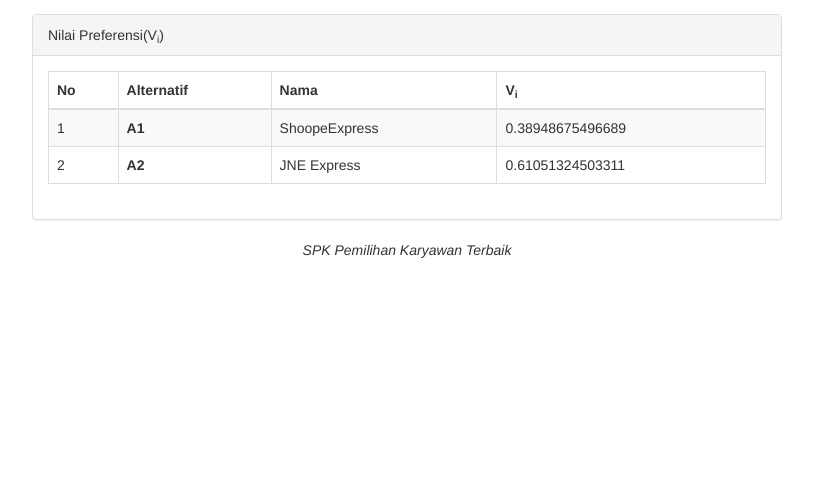
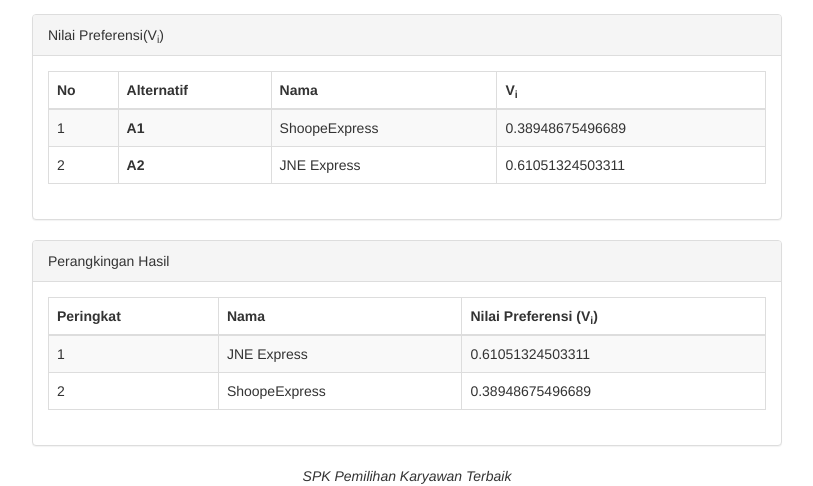
Before and after one commit to AhmadMDA/Topsis-eks, a PHP site: page /hastop.php in a window 1280 px wide. Shown: the part 1984-2470 px from the top of the page, without its empty margins (233-1046 px from the left). Before the commit the page ends 2242 px from the top, so only its background shows below. Run offline with PHP 8.4, Linux system fonts and the light colour scheme; data comes from the database, SQL or seed files in the repository.

Commit message:
Add Tabel Perangkingan

```diff
--- a/hastop.php
+++ b/hastop.php
@@ -451,6 +451,54 @@ $jml_kriteria =count($kriteria);
           </div>
         </div>
       </div>
+
+      <!-- Tabel Perangkingan -->
+<div class="row">
+  <div class="col-lg-8 col-lg-offset-2">
+    <div class="panel panel-default">
+      <div class="panel-heading">
+        Perangkingan Hasil
+      </div>
+      <div class="panel-body">
+        <table class="table table-striped table-bordered table-hover">
+          <thead>
+            <tr>
+              <th>Peringkat</th>
+              <th>Nama</th>
+              <th>Nilai Preferensi (V<sub>i</sub>)</th>
+            </tr>
+          </thead>
+          <tbody>
+            <?php
+            $peringkat = array();
+            arsort($V); // Mengurutkan array berdasarkan nilai preferensi (descending)
+            $ranking = 1;
+            foreach ($V as $index => $nilai) {
+              $nama_alternatif = array_keys($data)[$index];
+              $nama = $nama_alternatif;
+              echo "<tr>
+                <td>{$ranking}</td>
+                <td>{$nama}</td>
+                <td>{$nilai}</td>
+              </tr>\n";
+              $peringkat[$nama_alternatif] = $ranking;
+              $ranking++;
+            }
+            ?>
+          </tbody>
+        </table>
+      </div>
+    </div>
+  </div>
+</div>
+
+
+
+
+
+
+
+
     </div> <!--container-->
 
     <!--footer-->
```
